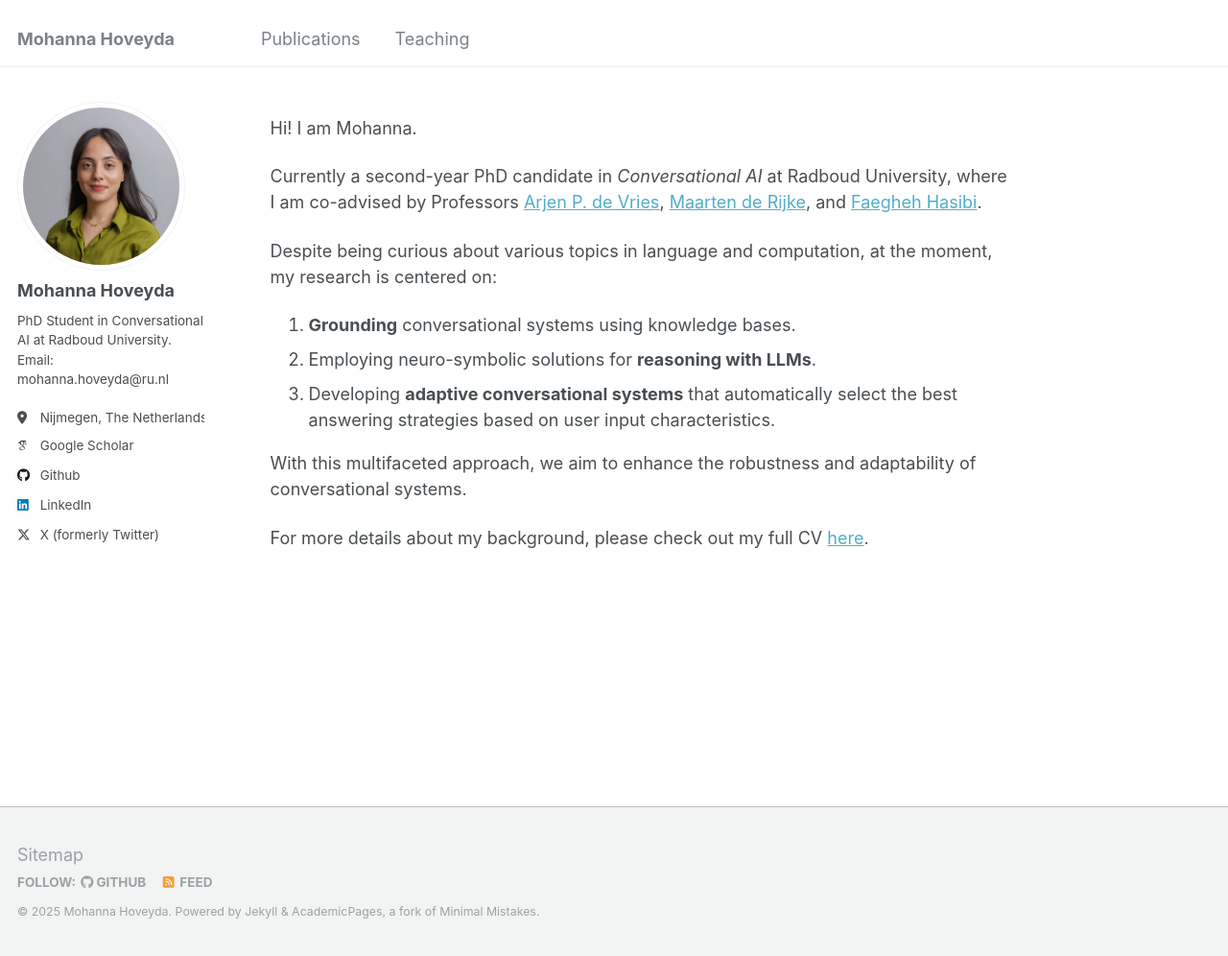
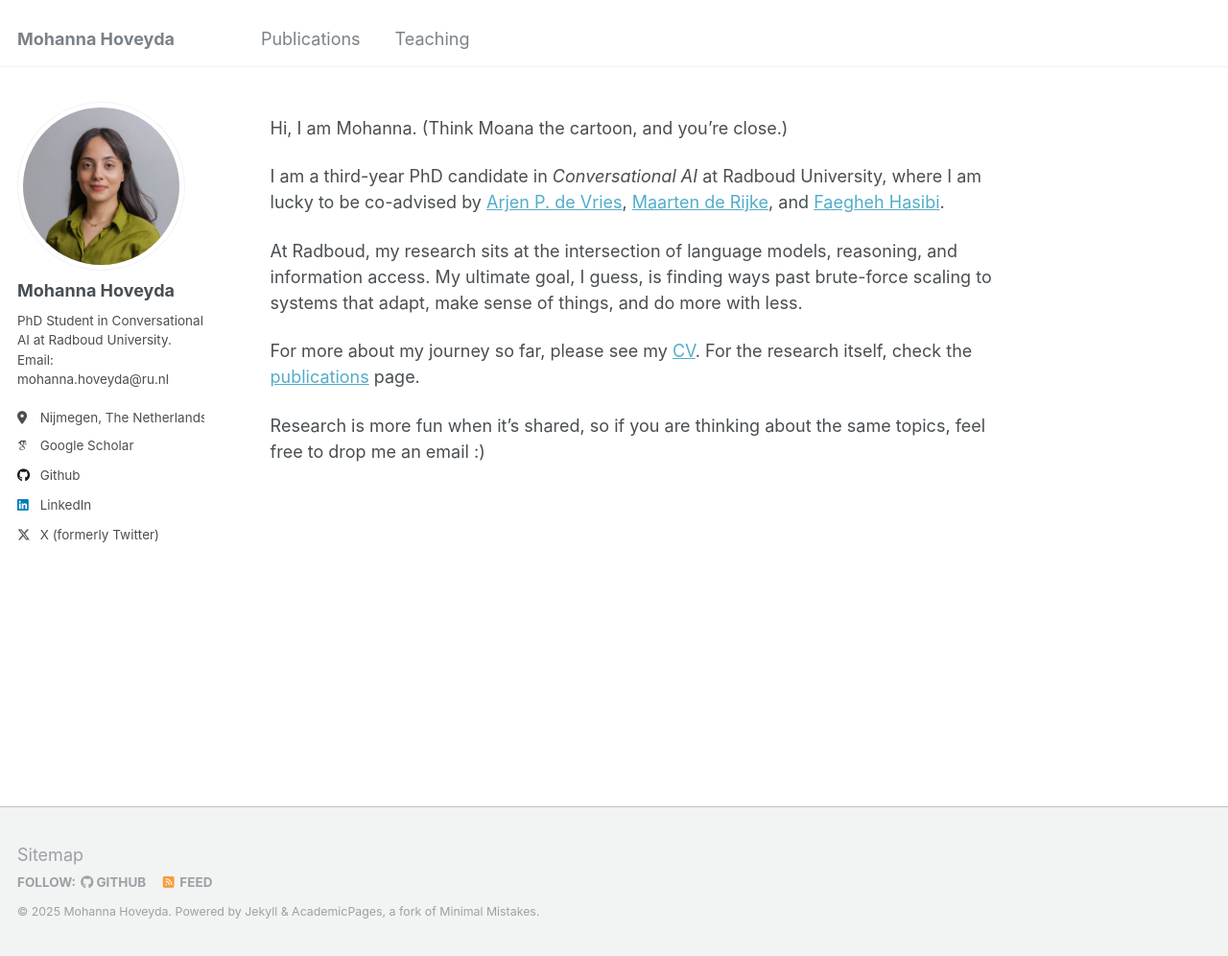
Before and after one commit to mohannahoveyda/mohannahoveyda.github.io, a Jekyll site: the page built from _pages/about.md, in a window 1280 px wide and 996 px high. Shown: the whole window at 96% size. Built offline with Jekyll 4.4.1, drawn with Linux system fonts in a browser that asks for light colours; some web fonts are replaced.

Commit message:
Update about.md

```diff
--- a/_pages/about.md
+++ b/_pages/about.md
@@ -7,18 +7,16 @@ redirect_from:
   - /about.html
 ---
 
-Hi! I am Mohanna. <br>
+Hi, I am Mohanna.
+(Think Moana the cartoon, and you’re close.) <br>
 
-Currently a second-year PhD candidate in *Conversational AI* at Radboud University, where I am co-advised by Professors [Arjen P. de Vries](https://www.ru.nl/personen/vries-a-de), [Maarten de Rijke](https://staff.fnwi.uva.nl/m.derijke/), and [Faegheh Hasibi](https://hasibi.com/).
+I am a third-year PhD candidate in *Conversational AI* at Radboud University, where I am lucky to be co-advised by [Arjen P. de Vries](https://www.ru.nl/personen/vries-a-de), [Maarten de Rijke](https://staff.fnwi.uva.nl/m.derijke/), and [Faegheh Hasibi](https://hasibi.com/).
 
-Despite being curious about various topics in language and computation, at the moment, my research is centered on:
-1. **Grounding** conversational systems using knowledge bases.
-2. Employing neuro-symbolic solutions for **reasoning with LLMs**.
-3. Developing **adaptive conversational systems** that automatically select the best answering strategies based on user input characteristics.
+At Radboud, my research sits at the intersection of language models, reasoning, and information access. My ultimate goal, I guess, is finding ways past brute-force scaling to systems that adapt, make sense of things, and do more with less.
 
-With this multifaceted approach, we aim to enhance the robustness and adaptability of conversational systems.
+For more about my journey so far, please see my [CV](http://mohannahoveyda.github.io/files/Mohanna_CV.pdf). For the research itself, check the [publications](https://mohannahoveyda.com/publications/) page.
 
-For more details about my background, please check out my full CV [here](http://mohannahoveyda.github.io/files/Mohanna_CV.pdf).
+Research is more fun when it’s shared, so if you are thinking about the same topics, feel free to drop me an email :)
 
 <!--
 A data-driven personal website
```
